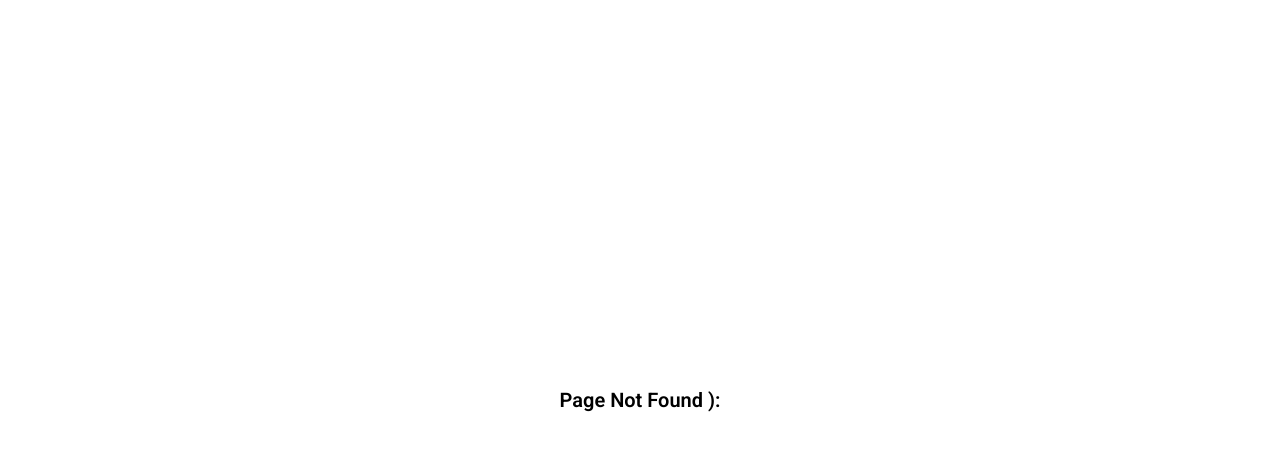
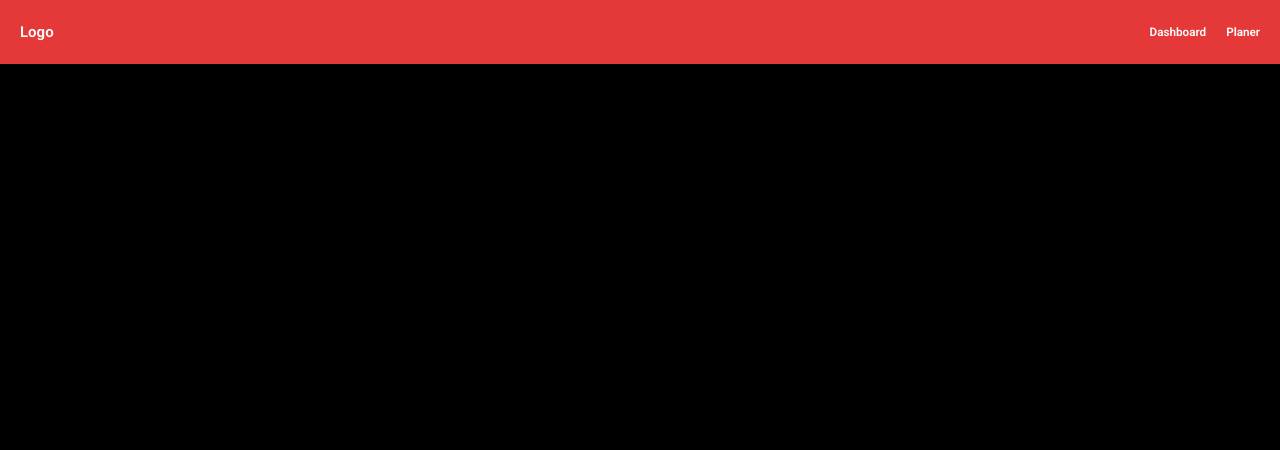
Before and after one commit to diegoo237/ProjectsPlaner, a React (Vite) app: page / in a window 1280 px wide. Before the commit this address had no page. Shown: the top 450 px of the page. Built offline with nearby package versions, Linux system fonts and the light colour scheme.

Commit message:
resolvendo erro 404

```diff
--- a/src/App.jsx
+++ b/src/App.jsx
@@ -11,7 +11,7 @@
     <BrowserRouter>
       <Routes>
         <Route path="/login" element={<Login />} />
-        <Route path="/home" element={<Home />} />
+        <Route path="/" element={<Home />} />
         <Route path="/dashboard" element={<Dashboard />} />
         <Route path="/projects" element={<ProjectsPage />} />
         <Route path="*" element={<PageNotFound />} />
--- a/src/components/AppNav.jsx
+++ b/src/components/AppNav.jsx
@@ -4,7 +4,7 @@
 function AppNav() {
   return (
     <nav className={styles.nav}>
-      <NavLink to="/home">
+      <NavLink to="/">
         <h2>Logo</h2>
       </NavLink>
       <ul className={styles.ul}>
```
